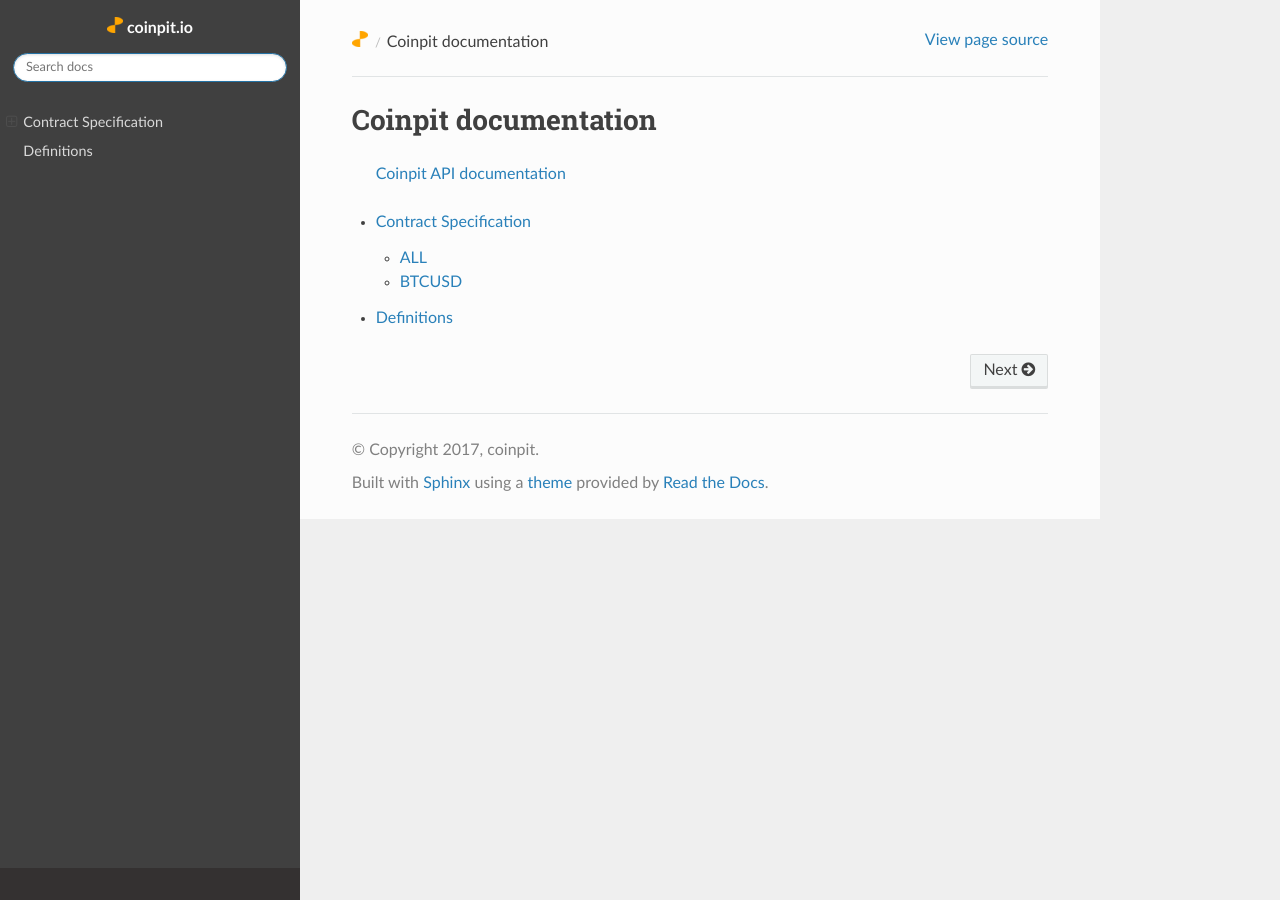
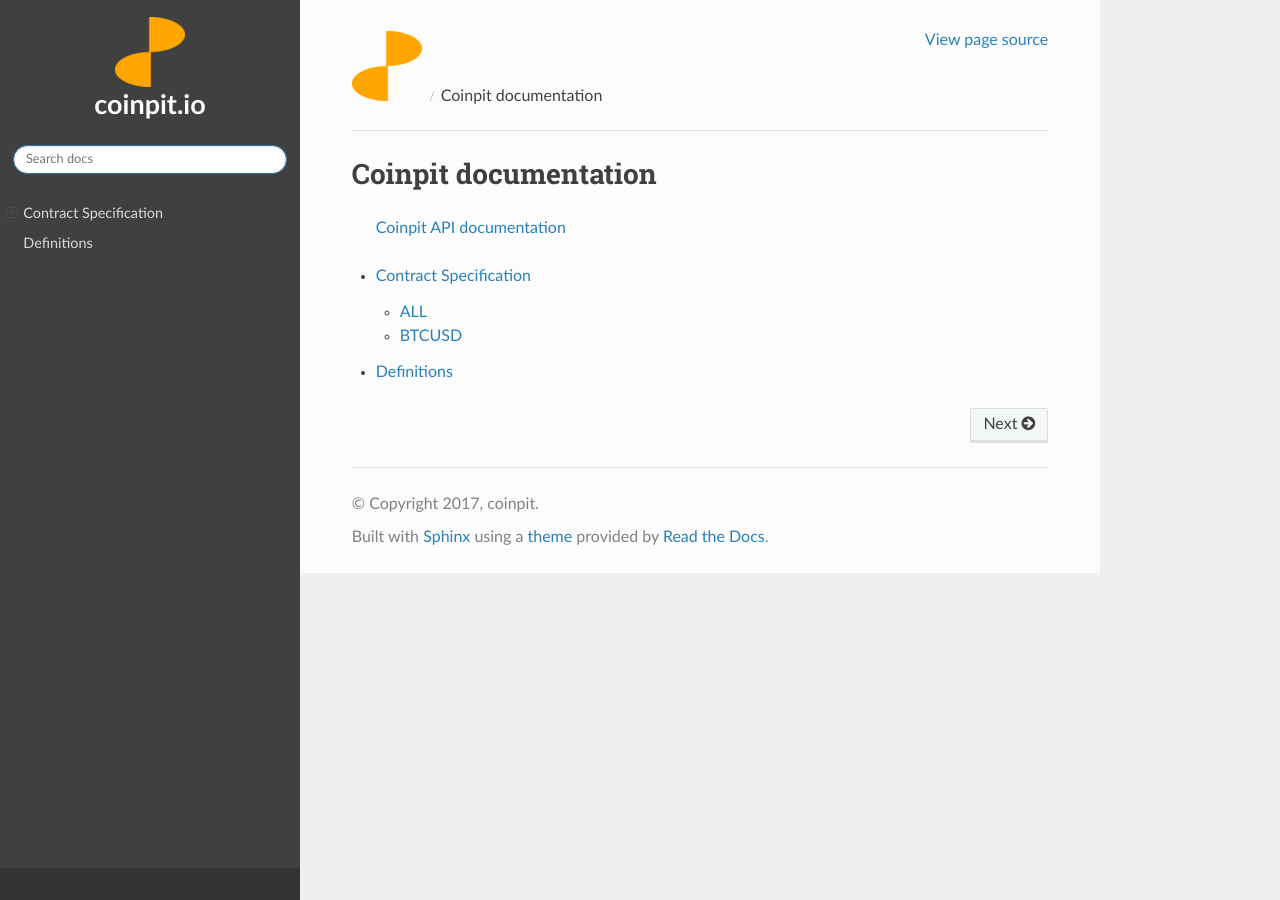
Before and after one commit to bharathrao/coinpitdocs, a Sphinx documentation site: the page built from docs/source/index.rst, in a window 1280 px wide. Built offline with Sphinx 7.4.7 and the Read the Docs theme 2.0.0, drawn with Linux system fonts in a browser that asks for light colours; formulas are drawn with MathJax 3.

Commit message:
changes to logo size

```diff
--- a/docs/source/_static/coinpit.js
+++ b/docs/source/_static/coinpit.js
@@ -2,6 +2,7 @@
     var alink = document.getElementsByClassName("icon icon-home")[0];
 	if (alink instanceof HTMLAnchorElement) {
 		alink.href = "https://coinpit.io"
+    alink.innerHTML = "<br>coinpit.io"
 	}
 }
 window.onload = changeLink;
--- a/docs/source/_static/css/coinpit.css
+++ b/docs/source/_static/css/coinpit.css
@@ -5,7 +5,7 @@
 }
 
 .fa-home:before, .icon-home:before {
-    content: url("../favicon-16x16.png");
+    content: url("../favicon-70x70.png");
 }
 .wy-side-nav-search {
     background-color: #404040;
@@ -13,3 +13,7 @@
 .wy-side-scroll {
     background-color: #404040;
 }
+
+.wy-side-nav-search >a {
+  font-size: 27px;
+}
```
Also changed, not shown: docs/source/_static/favicon-70x70.png (added), 1 other file.
